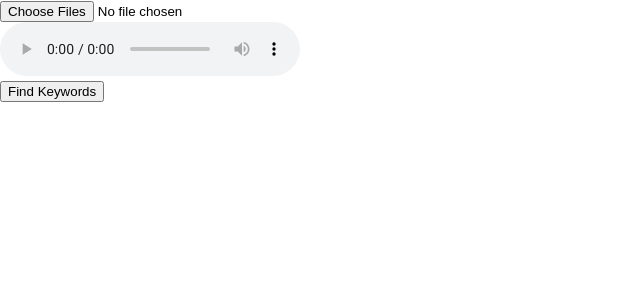
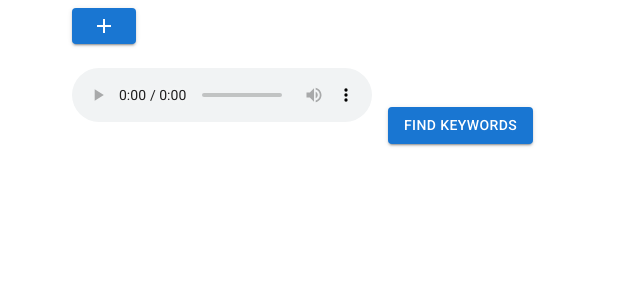
Before and after one commit to yoshivarma/Interviews-Commonality, a React (Create React App) app in the folder wordsmith/frontend/: page / in a window 1280 px wide. Shown: the top 300 px of the page, without its empty margins (0-640 px from the left). Built offline with nearby package versions, Linux system fonts and the light colour scheme.

Commit message:
added more frontend components and functionality

```diff
--- a/wordsmith/frontend/src/App.js
+++ b/wordsmith/frontend/src/App.js
@@ -1,11 +1,21 @@
-import "./App.css";
-import axios from "axios";
-import { useState, useEffect } from "react";
-import ReactAudioPlayer from "react-audio-player";
 import "@fontsource/roboto/300.css";
 import "@fontsource/roboto/400.css";
 import "@fontsource/roboto/500.css";
 import "@fontsource/roboto/700.css";
+import { useState } from "react";
+import ReactAudioPlayer from "react-audio-player";
+import "./App.css";
+import Button from "@mui/material/Button";
+import * as React from "react";
+import List from "@mui/material/List";
+import ListItem from "@mui/material/ListItem";
+import ListItemButton from "@mui/material/ListItemButton";
+import ListItemText from "@mui/material/ListItemText";
+import RadioButtonCheckedIcon from "@mui/icons-material/RadioButtonChecked";
+import AddIcon from "@mui/icons-material/Add";
+import { Container } from "@mui/material";
+import TextField from "@mui/material/TextField";
+import Box from "@mui/material/Box";
 
 // function App() {
 // 	const [recording, setRecording] = useState([]);
@@ -20,60 +30,6 @@ import "@fontsource/roboto/700.css";
 // 	});
 // }
 
-// var a;
-// const App = () => {
-// 	const [buttonName, setButtonName] = useState("Play");
-
-// 	const [audio, setAudio] = useState();
-// 	// const [audioName, setAudioName] = useState([]);
-// 	const [audioName, setAudioName] = useState();
-// 	const [isVisible, setIsVisible] = useState(false);
-
-// 	useEffect(() => {
-// 		if (a) {
-// 			a.pause();
-// 			a = null;
-// 			setButtonName("Play");
-// 		}
-// 		if (audio) {
-// 			a = new Audio(audio);
-// 			a.onended = () => {
-// 				setButtonName("Play");
-// 			};
-// 			setIsVisible(true);
-// 		}
-// 	}, [audio]);
-
-// 	const handleClick = () => {
-// 		if (buttonName === "Play") {
-// 			a.play();
-// 			setButtonName("Pause");
-// 		} else {
-// 			a.pause();
-// 			setButtonName("Play");
-// 		}
-// 	};
-
-// 	const addFile = (e) => {
-// 		if (e.target.files[0]) {
-// 			setAudio(URL.createObjectURL(e.target.files[0]));
-// 			setAudioName(e.target.files[0].name);
-// 			// setAudioName([...audioName, e.target.files[0].name]);
-// 		}
-// 	};
-
-// 	return (
-// 		<div>
-// 			<input type="file" onChange={addFile} accept=".mp3, .wav" />
-// 			{/* <input type="file" onChange={addFile} accept=".mp3, .wav" multiple /> */}
-// 				<div className="audios">
-// 					<p>{audioName}</p>
-// 					{isVisible && <button onClick={handleClick}>{buttonName}</button>}
-// 				</div>
-// 		</div>
-// 	);
-// };
-
 const App = () => {
 	const [audio, setAudio] = useState("");
 	const [audios, setAudios] = useState([]);
@@ -82,36 +38,7 @@ const App = () => {
 	let selected_audios = [];
 	let selected_audio_names = [];
 
-	// useEffect(() => {
-	// 	if (a) {
-	// 		a.pause();
-	// 		a = null;
-	// 		setButtonName("Play");
-	// 	}
-	// 	if (audio) {
-	// 		a = new Audio(audio);
-	// 		a.onended = () => {
-	// 			setButtonName("Play");
-	// 		};
-	// 		setIsVisible(true);
-	// 	}
-	// }, [audio]);
-
-	// const handleClick = () => {
-	// 	if (buttonName === "Play") {
-	// 		a.play();
-	// 		setButtonName("Pause");
-	// 	} else {
-	// 		a.pause();
-	// 		setButtonName("Play");
-	// 	}
-	// };
-
 	const addFile = (e) => {
-		// if (e.target.files[0]) {
-		// 	setAudio(URL.createObjectURL(e.target.files[0]));
-		// 	setAudioName([...audioName, e.target.files[0].name]);
-		// }
 		Array.from(e.target.files).forEach((file) => {
 			if (file) {
 				selected_audios.push(URL.createObjectURL(file));
@@ -125,31 +52,87 @@ const App = () => {
 	};
 
 	return (
-		<div>
-			<div>
-				{/* <input type="file" onChange={addFile} accept=".mp3, .wav" /> */}
-				<input type="file" onChange={addFile} accept=".mp3, .wav" multiple />
-				{/* <div className="audios">
-					<p>{audioName}</p>
-					{isVisible && <button onClick={handleClick}>{buttonName}</button>}
-				</div> */}
-			</div>
-			<div>
+		// <div>
+		<Container fixed>
+			<Box
+				component="span"
+				sx={{
+					"& > :not(style)": { m: 1 },
+				}}
+				noValidate
+				autoComplete="off"
+			>
+				<div>
+					{/* <TextField
+						id="outlined-basic"
+						label=""
+						variant="outlined"
+						sx={{ width: "200px"}}
+					/>
+
+					<Button
+						variant="contained"
+						component="label"
+					>
+						<RadioButtonCheckedIcon />
+					</Button> */}
+					<Button variant="contained" component="label">
+						<AddIcon />
+						<input type="file" onChange={addFile} accept=".mp3, .wav" hidden />
+					</Button>
+				</div>
+			</Box>
+			<Box>
+				<List
+					sx={{
+						width: "100%",
+						maxWidth: 360,
+						bgcolor: "background.deepPurple[500]",
+						position: "relative",
+						overflow: "auto",
+						maxHeight: 300,
+						"& ul": { padding: 0 },
+					}}
+					subheader={<li />}
+				>
+					{audios.map((a, index) => {
+						return (
+							<li key={index}>
+								<ul>
+									<ListItem onClick={() => setAudio(a.toString())}>
+										<ListItemButton>
+											<ListItemText primary={audioName[index]} />
+										</ListItemButton>
+									</ListItem>
+								</ul>
+							</li>
+						);
+					})}
+				</List>
+			</Box>
+
+			<Box
+				component="span"
+				sx={{
+					"& > :not(style)": { m: 1 },
+				}}
+				noValidate
+				autoComplete="off"
+			>
 				<ReactAudioPlayer src={audio} autoPlay controls />
-			</div>
-			<div className="audios">
-				{audios?.map((a, index) => {
-					return (
-						<p key={index} onClick={() => setAudio(a.toString())}>
-							{audioName[index]}
-						</p>
-					);
-				})}
-			</div>
-			<div>
-				<button id="find-keywords">Find Keywords</button>
-			</div>
-		</div>
+			</Box>
+			<Box
+				component="span"
+				sx={{
+					"& > :not(style)": { m: 1 },
+				}}
+				noValidate
+				autoComplete="off"
+			>
+				<Button variant="contained">Find Keywords</Button>
+			</Box>
+			{/* </div> */}
+		</Container>
 	);
 };
 export default App;
```
